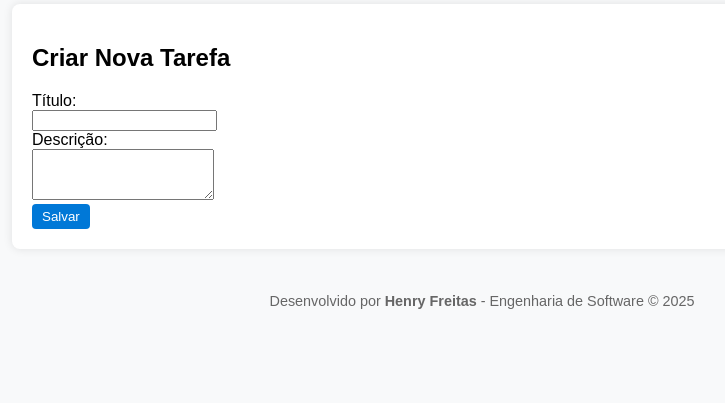
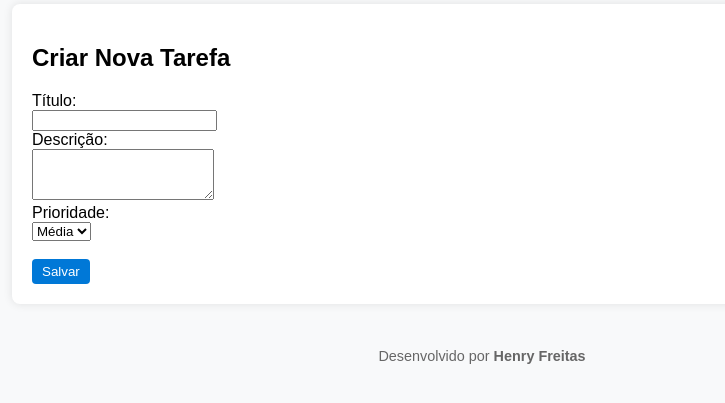
Before and after one commit to 0henrysantos/task-manager-python, a Flask app: page /create in a window 1280 px wide. Shown: the part 147-550 px from the top of the page, without its empty margins (158-883 px from the left). Run offline with Flask 3, Linux system fonts and the light colour scheme.

Commit message:
feat: adiciona campo de prioridade nas tarefas (mudança de escopo)

```diff
--- a/src/app.py
+++ b/src/app.py
@@ -25,7 +25,8 @@ def create():
         if not valid:
             flash(msg, "danger")
             return redirect(url_for("create"))
-        tarefa = {"titulo": titulo, "descricao": descricao, "status": "A Fazer"}
+        prioridade = request.form.get("prioridade", "Média")
+        tarefa = {"titulo": titulo, "descricao": descricao, "status": "A Fazer", "prioridade": prioridade}
         storage.add_task(tarefa)
         flash("Tarefa criada com sucesso!", "success")
         return redirect(url_for("index"))
@@ -46,7 +47,8 @@ def edit(task_id):
         if not valid:
             flash(msg, "danger")
             return redirect(url_for("edit", task_id=task_id))
-        updates = {"titulo": titulo, "descricao": descricao, "status": status}
+        prioridade = request.form.get("prioridade", tarefa.get("prioridade", "Média"))
+        updates = {"titulo": titulo, "descricao": descricao, "status": status, "prioridade": prioridade}
         storage.update_task(task_id, updates)
         flash("Tarefa atualizada com sucesso!", "success")
         return redirect(url_for("index"))
--- a/src/storage.py
+++ b/src/storage.py
@@ -24,6 +24,10 @@ def add_task(task: Dict) -> Dict:
     data = _read_file()
     task_id = (max([t["id"] for t in data]) + 1) if data else 1
     task["id"] = task_id
+
+    if "prioridade" not in task:
+        task["prioridade"] = "Média"
+
     data.append(task)
     _write_file(data)
     return task
--- a/templates/base.html
+++ b/templates/base.html
@@ -29,7 +29,7 @@
   </main>
 
   <footer>
-    <p>Desenvolvido por <b>Henry Freitas</b> - Engenharia de Software © 2025</p>
+    <p>Desenvolvido por <b>Henry Freitas</b> </p>
   </footer>
 </body>
 </html>
--- a/templates/create.html
+++ b/templates/create.html
@@ -8,6 +8,13 @@
   <label>Descrição:</label><br>
   <textarea name="descricao" rows="3" required></textarea><br>
 
+  <label>Prioridade:</label><br>
+  <select name="prioridade">
+    <option value="Alta">Alta</option>
+    <option value="Média" selected>Média</option>
+    <option value="Baixa">Baixa</option>
+  </select><br><br>
+
   <button type="submit">Salvar</button>
 </form>
 {% endblock %}
--- a/templates/index.html
+++ b/templates/index.html
@@ -10,6 +10,7 @@
       <th>Título</th>
       <th>Descrição</th>
       <th>Status</th>
+      <th>Prioridade</th>
       <th>Ações</th>
     </tr>
   </thead>
@@ -20,6 +21,7 @@
       <td>{{ t.titulo }}</td>
       <td>{{ t.descricao }}</td>
       <td>{{ t.status }}</td>
+      <td>{{ t.prioridade }}</td>
       <td>
         <a href="{{ url_for('edit', task_id=t.id) }}">Editar</a>
         <form action="{{ url_for('delete', task_id=t.id) }}" method="POST" style="display:inline;">
```
Also changed, not shown: templates/edit.html (+7 -0 lines).
